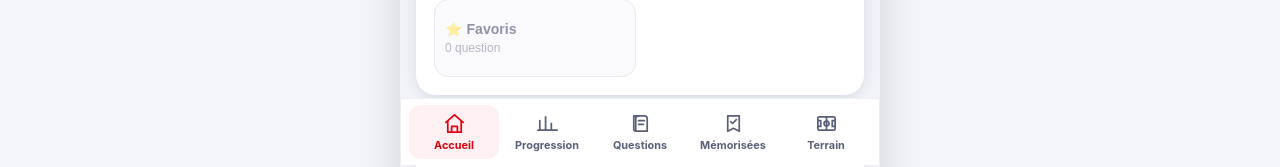
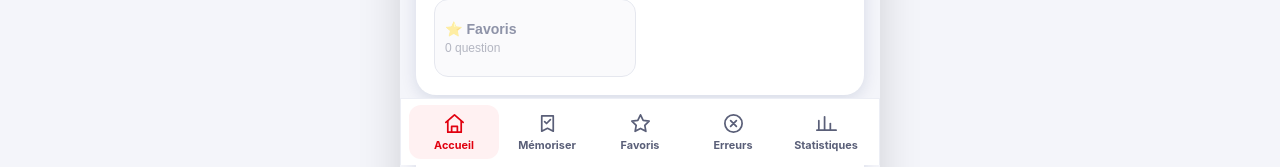
Before and after one commit to brahmiamine/fff, a React (Vite) app: page / in a window 1280 px wide. Shown: the part 635-802 px from the top of the page. Built offline with nearby package versions, Linux system fonts and the light colour scheme.

Commit message:
Redesign bottom navigation sections

```diff
--- a/src/components/BottomNav.jsx
+++ b/src/components/BottomNav.jsx
@@ -11,32 +11,8 @@ const NAV_ITEMS = [
     ),
   },
   {
-    screen: 'history',
-    label: 'Progression',
-    icon: (
-      <>
-        <path d="M4 19V9" />
-        <path d="M10 19V5" />
-        <path d="M16 19v-7" />
-        <path d="M22 19H2" />
-      </>
-    ),
-  },
-  {
-    screen: 'answers',
-    label: 'Questions',
-    icon: (
-      <>
-        <path d="M5 4h11a3 3 0 0 1 3 3v13H7a2 2 0 0 1-2-2V4Z" />
-        <path d="M7 20V7a3 3 0 0 1 3-3" />
-        <path d="M10 9h6" />
-        <path d="M10 13h5" />
-      </>
-    ),
-  },
-  {
     screen: 'memorized',
-    label: 'Mémorisées',
+    label: 'Mémoriser',
     icon: (
       <>
         <path d="M6 4h12v16l-6-3-6 3V4Z" />
@@ -45,14 +21,31 @@ const NAV_ITEMS = [
     ),
   },
   {
-    screen: 'terrain',
-    label: 'Terrain',
+    screen: 'favorites',
+    label: 'Favoris',
+    icon: (
+      <path d="m12 3 2.8 5.7 6.2.9-4.5 4.4 1.1 6.2-5.6-3-5.6 3 1.1-6.2-4.5-4.4 6.2-.9L12 3Z" />
+    ),
+  },
+  {
+    screen: 'mistakes',
+    label: 'Erreurs',
     icon: (
       <>
-        <rect x="3" y="5" width="18" height="14" rx="1.5" />
-        <path d="M12 5v14" />
-        <circle cx="12" cy="12" r="2.5" />
-        <path d="M3 9h3v6H3M21 9h-3v6h3" />
+        <circle cx="12" cy="12" r="9" />
+        <path d="m9 9 6 6M15 9l-6 6" />
+      </>
+    ),
+  },
+  {
+    screen: 'statistics',
+    label: 'Statistiques',
+    icon: (
+      <>
+        <path d="M4 19V9" />
+        <path d="M10 19V5" />
+        <path d="M16 19v-7" />
+        <path d="M22 19H2" />
       </>
     ),
   },
```
